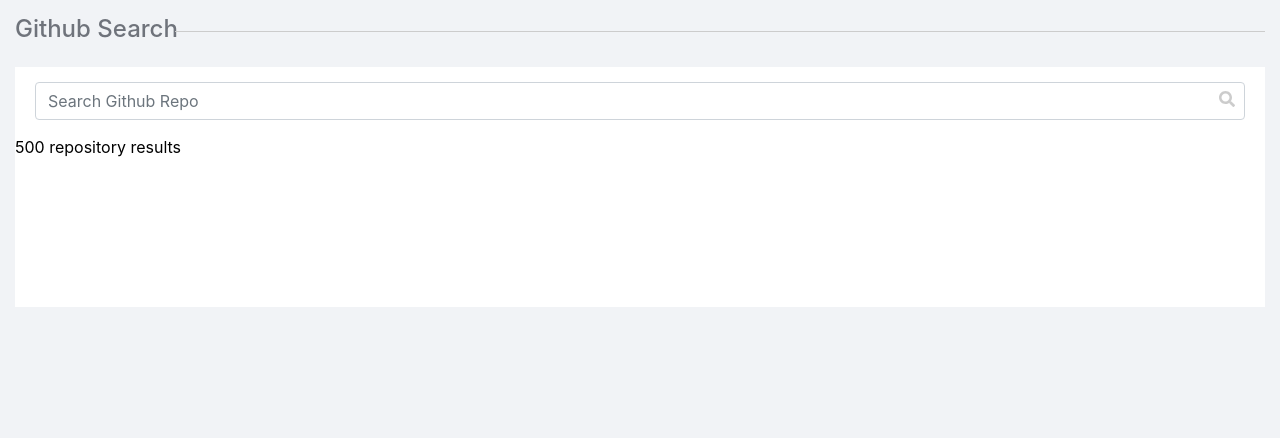
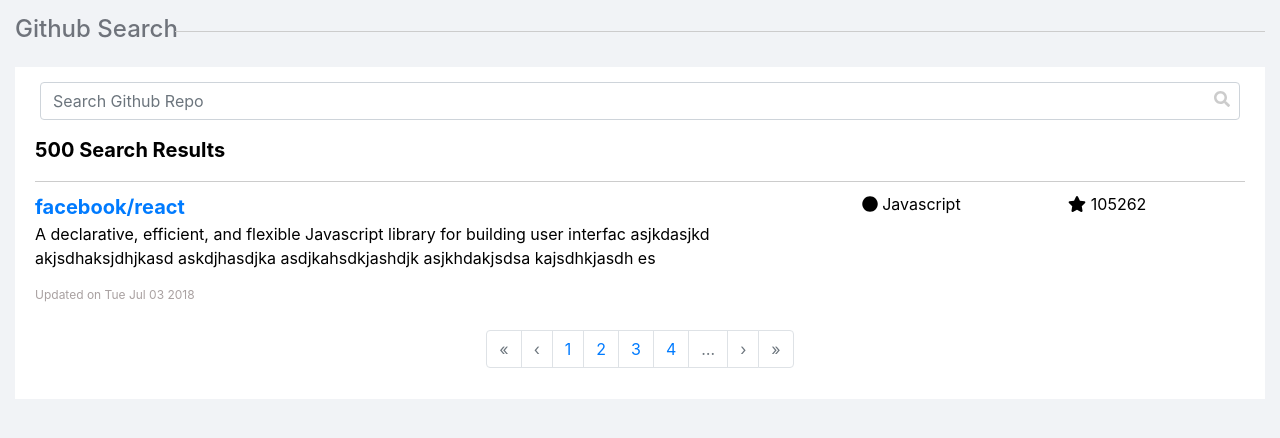
Before and after one commit to azhaziqgoh/github-crawler, a Vue app: page / in a window 1280 px wide. Shown: the top 438 px of the page. Built offline with nearby package versions, Linux system fonts and the light colour scheme.

Commit message:
search-item

```diff
--- /dev/null
+++ b/src/components/SearchItem.vue
@@ -0,0 +1,56 @@
+<template>
+  <div class="search-item">
+    <b-row>
+      <b-col md="8" sm="12">
+        <div class="search-result-description">
+          <a href="javacript:void(0)">facebook/react</a>
+          <p>A declarative, efficient, and flexible Javascript library for building user interfac asjkdasjkd akjsdhaksjdhjkasd askdjhasdjka asdjkahsdkjashdjk asjkhdakjsdsa kajsdhkjasdh es</p>
+          <p>Updated on Tue Jul 03 2018</p>
+        </div>
+      </b-col>
+      <b-col md="2" sm="6">
+        <i><font-awesome-icon icon="circle"></font-awesome-icon></i>
+        Javascript
+      </b-col>
+      <b-col md="2" sm="6">
+        <i><font-awesome-icon icon="star"></font-awesome-icon></i>
+        105262
+      </b-col>
+    </b-row>
+  </div>
+</template>
+
+<script>
+export default {
+  name: 'SearchItem',
+  data(){
+    return {}
+  },
+  methods: {}
+}
+</script>
+
+<!-- Add "scoped" attribute to limit CSS to this component only -->
+<style scoped lang="scss">
+  .search-item {
+    border-top: 1px solid #ccc;
+    padding: 10px 0px;
+
+
+    .search-result-description {
+      a {
+        font-weight: bold;
+        font-size: 20px;
+      }
+
+      p:first-child {
+        font-size: 14px;
+      }
+
+      p:last-child {
+        font-size: 12px;
+        color: #a9a1a1;
+      }
+    }
+  }
+</style>
--- a/src/views/Home.vue
+++ b/src/views/Home.vue
@@ -10,18 +10,17 @@
     <b-row>
       <b-col>
         <div class="search-result-panel">
-          <b-row>
-            <b-col>
-              <div class="search-input-container">
-                <search-input @search-keyword="onEmitSearchKeyword"></search-input>
-              </div>
-            </b-col>
-          </b-row>
-          <b-row>
-            <b-col>
-              <p>500 repository results</p>
-            </b-col>
-          </b-row>
+          <div class="search-input-container">
+            <search-input @search-keyword="onEmitSearchKeyword"></search-input>
+          </div>
+          <p class="search-result-count">500 Search Results</p>
+          <search-item></search-item>
+          <b-pagination
+            v-model="currentPage"
+            :total-rows="rows"
+            :per-page="perPage"
+            align="center"
+          ></b-pagination>
         </div>
       </b-col>
     </b-row>
@@ -30,16 +29,20 @@
 
 <script>
 // @ is an alias to /src
-import SearchInput from '@/components/SearchInput.vue'
+import SearchInput from '@/components/SearchInput.vue';
+import SearchItem from '@/components/SearchItem.vue';
 
 export default {
   name: 'home',
   components: {
-    'search-input': SearchInput
+    'search-input': SearchInput,
+    'search-item': SearchItem
   },
   data() {
     return {
-      searchKeyword: ''
+      searchKeyword: '',
+      rows: 100,
+      perPage: 10
     }
   },
   methods: {
@@ -77,10 +80,21 @@
     background-color: #ffffff;
     margin-top: 15px;
     min-height: 30vh;
+    padding: 15px 20px;
 
     .search-input-container {
-      padding: 15px 20px;
+      padding: 0 5px;
       position: relative;
+    }
+    .search-result-count {
+      margin-top: 15px;
+      font-weight: bold;
+      font-size: 20px;
+    }
+
+    li.page-item {
+      margin-left: 10px;
+      margin-right: 10px;
     }
   }
 
```
